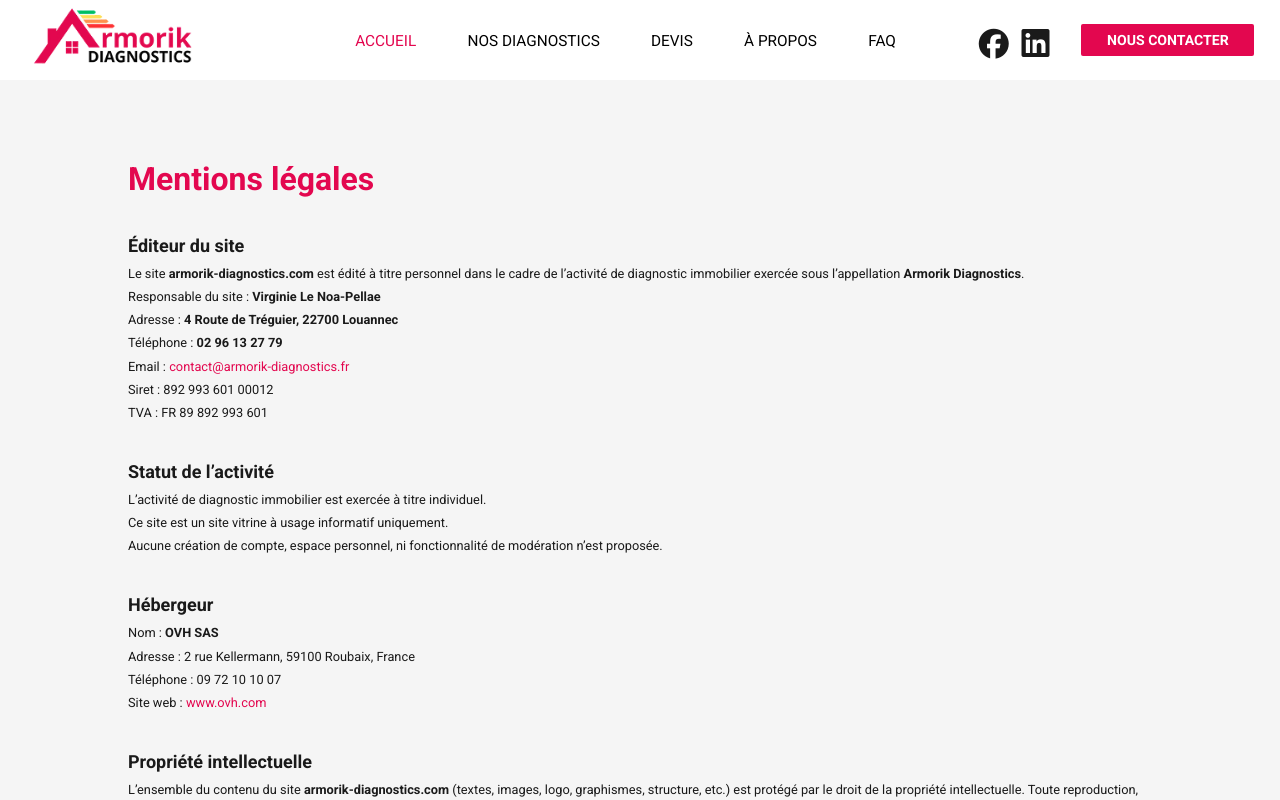
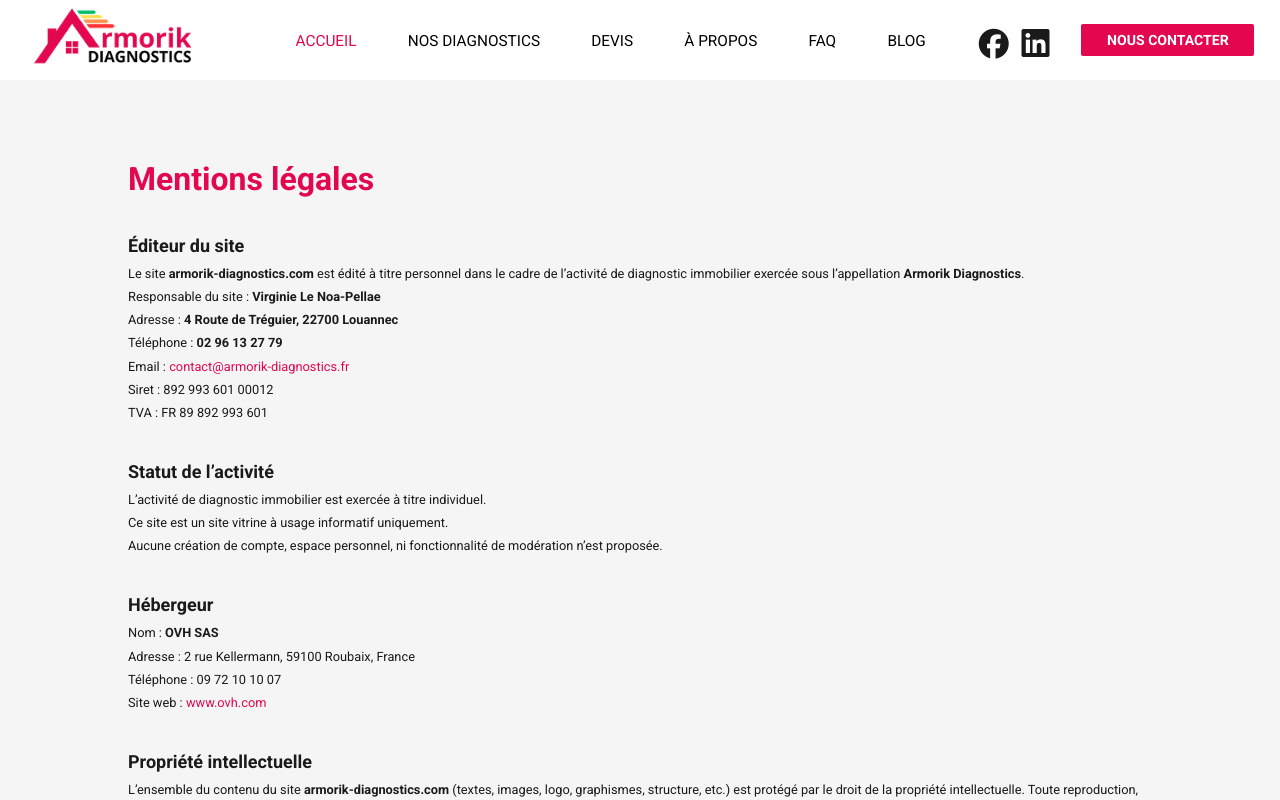
Before and after one commit to Queezac/armorikDiag, a Next.js app: page /mentionLegales in a window 1280 px wide. Shown: the top 800 px of the page. Built offline with nearby package versions, Linux system fonts and the light colour scheme.

Commit message:
add blog on navbar

```diff
--- a/src/components/Navbar.tsx
+++ b/src/components/Navbar.tsx
@@ -89,7 +89,7 @@ export default function Navbar() {
           <li><a href="#devis" className={activeMenuId === "devis" ? "active" : ""} onClick={(e) => handleNavClick(e, "devis")}>DEVIS</a></li>
           <li><a href="#service" className={activeMenuId === "service" ? "active" : ""} onClick={(e) => handleNavClick(e, "service")}>À PROPOS</a></li>
           <li><a href="#faq" className={activeMenuId === "faq" ? "active" : ""} onClick={(e) => handleNavClick(e, "faq")}>FAQ</a></li>
-          {/*<li><a href="#blog" className={activeMenuId === "blog" ? "active" : ""} onClick={(e) => handleNavClick(e, "blog")}>BLOG</a></li>*/}
+          <li><a href="#blog" className={activeMenuId === "blog" ? "active" : ""} onClick={(e) => handleNavClick(e, "blog")}>BLOG</a></li>
           <li className="mobile-only"><a href="#contact" className="btn-contact" onClick={(e) => handleNavClick(e, "contact")}>NOUS CONTACTER</a></li>
         </ul>
       </nav>
```
